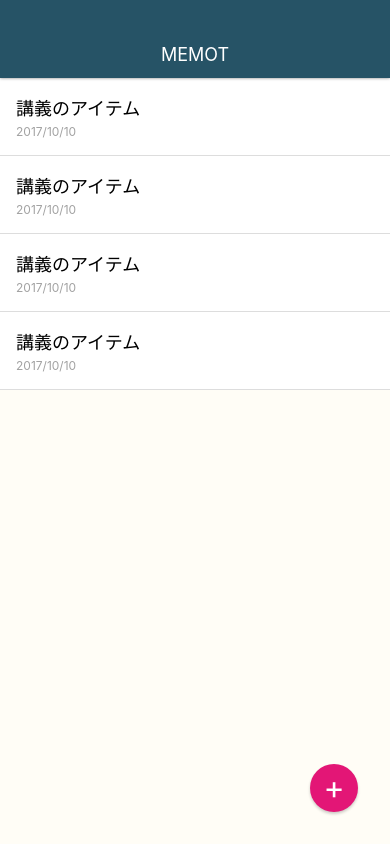
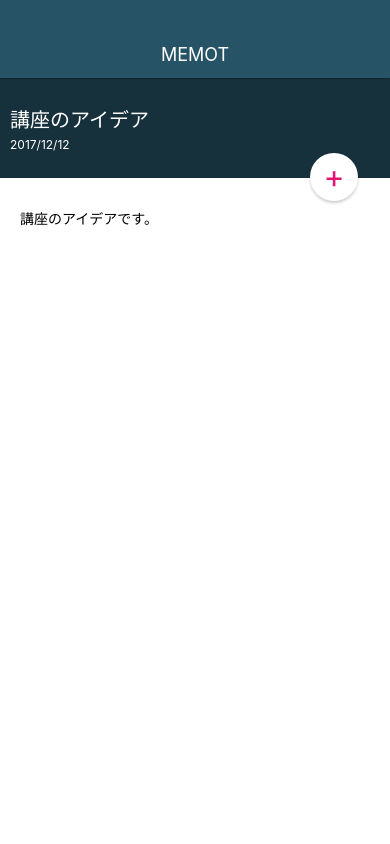
Before and after one commit to kosakatu/MemoApp, a React Native app: screen / in a window 390 px wide. Built offline with nearby package versions, Linux system fonts and the light colour scheme.

Commit message:
Style MemoDetailScreen

```diff
--- a/App.js
+++ b/App.js
@@ -1,15 +1,14 @@
 import React from 'react';
 import { StyleSheet, View } from 'react-native';
-/*import BodyText from './src/elements/BodyText';*/
 import Appbar from './src/components/Appbar';
-import MemoList from './src/components/MemoList';
-import CricleButton from './src/elements/CricleButton.js';
+import MemoDetailScreen from './src/screens/MemoDetailScreen';
+
+
 export default function App() {
   return (
     <View style={styles.container}>
       <Appbar />
-      <MemoList />
-      <CricleButton>+</CricleButton>
+      <MemoDetailScreen />
     </View>
   );
 }
@@ -20,7 +19,7 @@
     backgroundColor: '#FFFDF6',
     alignItems: 'center',
     justifyContent: 'center',
-    paddingTop:78,
+    paddingTop: 78,
   },
 
 
--- /dev/null
+++ b/src/elements/CircleButton.js
@@ -0,0 +1,49 @@
+import React from 'react';
+import { StyleSheet, View, Text } from 'react-native';
+
+class CircleButton extends React.Component {
+  render() {
+    const { style, color } = this.props;
+
+    let bgColor = '#E31676';
+    let textColor = '#fff';
+
+    if (color === 'white') {
+      bgColor = '#fff';
+      textColor = '#E31676';
+    }
+
+    return (
+      <View style={[styles.cricleButton, style, { backgroundColor: bgColor }]}>
+        <Text style={[styles.cricleButtonTitle, { color: textColor }]}>
+          { this.props.children }
+        </Text>
+      </View>
+    );
+  }
+}
+
+const styles = StyleSheet.create({
+  cricleButton: {
+    position: 'absolute',
+    bottom: 32,
+    right: 32,
+    width: 48,
+    height: 48,
+    borderRadius: 24,
+    justifyContent: 'center',
+    alignItems: 'center',
+    shadowColor: '#000',
+    shadowOffset: { width: 0, height: 2 },
+    shadowOpacity: 0.2,
+    shadowRadius: 3,
+  },
+  cricleButtonTitle: {
+    fontSize: 32,
+    lineHeight: 32,
+    color: '#fff',
+
+  },
+});
+
+export default CircleButton;
--- a/src/elements/CricleButton.js
+++ /dev/null
@@ -1,40 +0,0 @@
-import React from 'react';
-import { StyleSheet,View,Text} from 'react-native';
-
-class CricleButton extends React.Component {
-  render(){
-    return(
-      <View style={styles.cricleButton}>
-        <Text style={styles.cricleButtonTitle}>
-        { this.props.children }
-        </Text>
-      </View>
-    );
-  }
-}
-
-const styles = StyleSheet.create({
-  cricleButton:{
-    position:'absolute',
-    bottom:32,
-    right:32,
-    width:48,
-    height:48,
-    backgroundColor:'#E31676',
-    borderRadius:24,
-    justifyContent:'center',
-    alignItems:'center',
-    shadowColor:'#000',
-    shadowOffset:{width:0,height:2},
-    shadowOpacity:0.2,
-    shadowRadius:3,
-  },
-  cricleButtonTitle:{
-    fontSize:32,
-    lineHeight:32,
-    color:'#fff',
-
-  },
-});
-
-export default CricleButton;
--- /dev/null
+++ b/src/screens/MemoDetailScreen.js
@@ -0,0 +1,63 @@
+import React from 'react';
+import { StyleSheet, View, Text } from 'react-native';
+import CircleButton from '../elements/CircleButton';
+
+class MemoDetailScreen extends React.Component {
+  render() {
+    return (
+      <View style={styles.container}>
+        <View>
+          <View style={styles.memoHeader}>
+            <View>
+              <Text style={styles.memoHeaderTitle}>講座のアイデア</Text>
+              <Text style={styles.memoHeaderDate}>2017/12/12</Text>
+            </View>
+          </View>
+        </View>
+
+        <View style={styles.memoContent}>
+          <Text>
+            講座のアイデアです。
+          </Text>
+        </View>
+
+        <CircleButton color="white" style={styles.editButton}>+</CircleButton>
+      </View>
+    );
+  }
+}
+const styles = StyleSheet.create({
+  container: {
+    flex: 1,
+    width: '100%',
+  },
+  memoHeader: {
+    height: 100,
+    backgroundColor: '#17313C',
+    justifyContent: 'center',
+    padding: 10,
+  },
+  memoHeaderTitle: {
+    fontSize: 20,
+    color: '#fff',
+    marginBottom: 4,
+  },
+  memoHeaderDate: {
+    fontSize: 12,
+    color: '#fff',
+  },
+  memoContent: {
+    paddingTop: 30,
+    paddingLeft: 20,
+    paddingRight: 20,
+    paddingBottom: 20,
+    backgroundColor: '#fff',
+    flex: 1,
+  },
+  editButton: {
+    top: 75,
+
+  },
+});
+
+export default MemoDetailScreen;
```
Also changed, not shown: src/screens/MemoListScreen.js (added, +27 -0 lines), .eslintrc.json.
